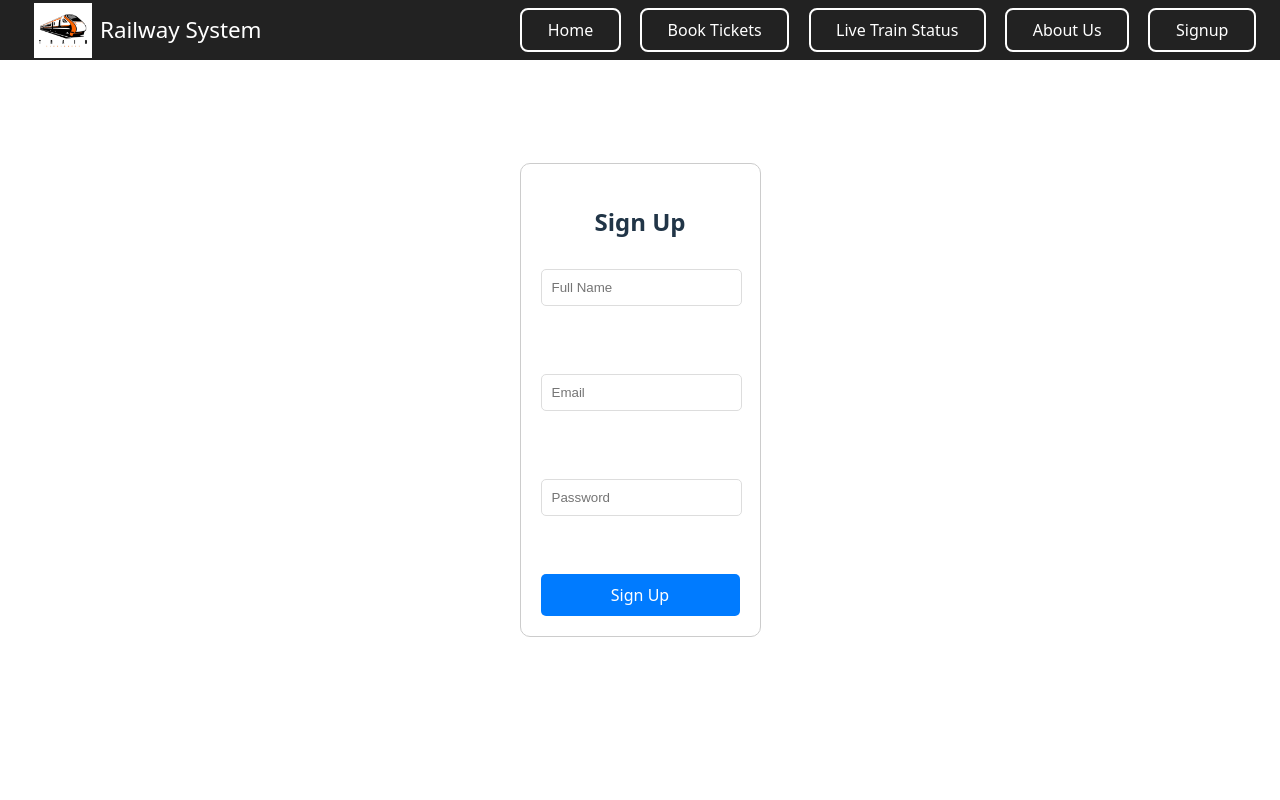
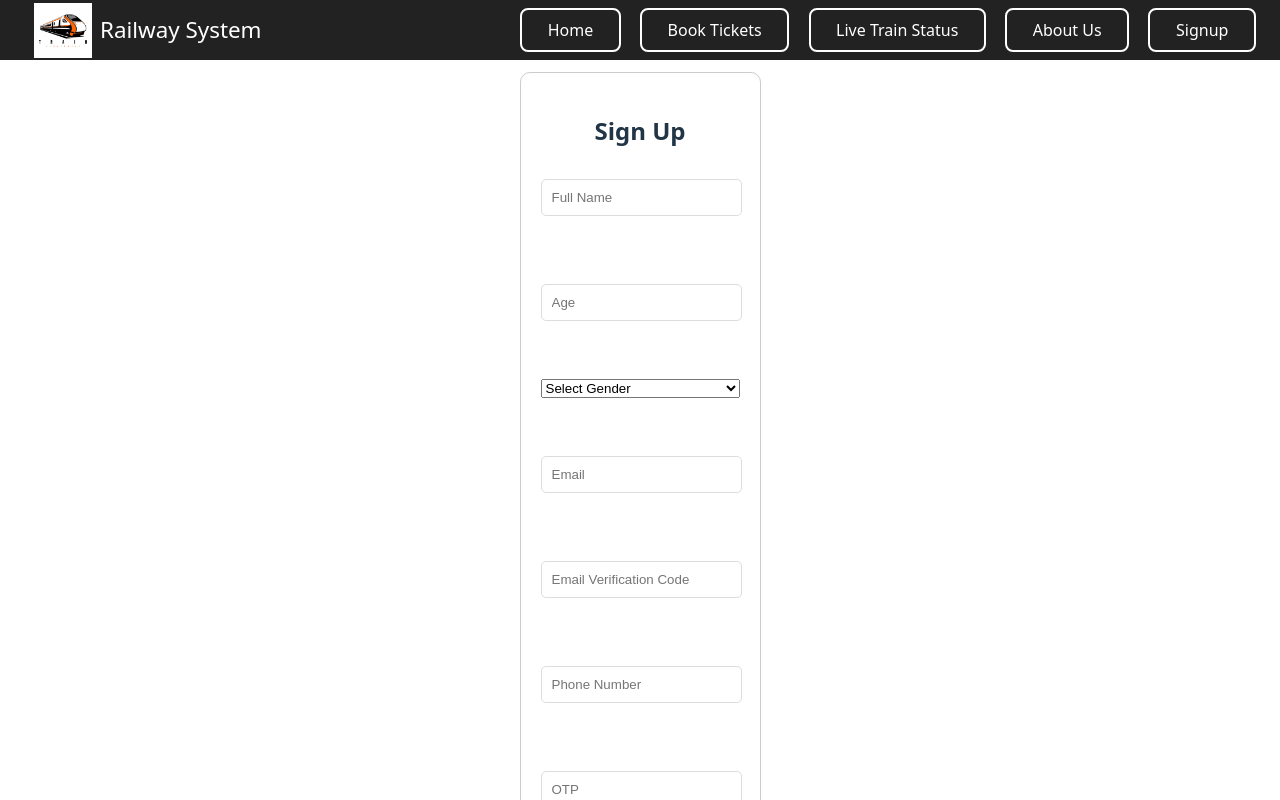
Before and after one commit to VIVEK3764/SmartRail-WebApp, a React (Vite) app in the folder frontend/: page /Signup in a window 1280 px wide. Shown: the top 800 px of the page. Built offline with nearby package versions, Linux system fonts and the light colour scheme.

Commit message:
improved signup page and will add verification later

```diff
--- a/frontend/src/App.jsx
+++ b/frontend/src/App.jsx
@@ -7,6 +7,7 @@ import NavBar from "./components/NavBar";
 import Trains from "./pages/DisplayTrain";
 
 import Signup from "./pages/Signup"
+
 
 function DisplayTrainWrapper() {
   const { state } = useLocation(); // Access state passed from navigate
--- a/frontend/src/pages/Signup.jsx
+++ b/frontend/src/pages/Signup.jsx
@@ -1,12 +1,18 @@
 import React, { useState } from "react";
-import axios from "axios";
-import "./Signup.css"; // optional for styling
+import "./Signup.css";
+import { useNavigate } from "react-router-dom";
 
 function Signup() {
     const [name, setName] = useState("");
+    const [age, setAge] = useState("");
+    const [gender, setGender] = useState("");
     const [email, setEmail] = useState("");
-    const [password, setPassword] = useState("");
+    const [emailCode, setEmailCode] = useState("");
+    const [phone, setPhone] = useState("");
+    const [otp, setOtp] = useState("");
     const [message, setMessage] = useState("");
+
+    const navigate = useNavigate();
 
     const handleSubmit = async (e) => {
         e.preventDefault();
@@ -16,14 +22,21 @@ function Signup() {
             const response = await fetch("http://localhost:5000/signup", {
                 method: "POST",
                 headers: { "Content-Type": "application/json" },
-                body: JSON.stringify({ name: name, email: email, password: password }),
+                body: JSON.stringify({ name, age, gender, email, emailCode, phone, otp }),
             });
+
             const data = await response.json();
+
+            if (response.ok) {
+                setMessage("Signup successful!");
+                // navigate("/nextpage"); // Uncomment if needed
+            } else {
+                setMessage(data.message || "Signup failed.");
+            }
         } catch (error) {
-            console.log(error);
-            setError('Failed to create account. Please try again.');
+            console.error(error);
+            setMessage("Failed to create account. Please try again.");
         }
-
     };
 
     return (
@@ -39,6 +52,27 @@ function Signup() {
                 />
 
                 <input
+                    type="number"
+                    placeholder="Age"
+                    required
+                    value={age}
+                    onChange={(e) => setAge(e.target.value)}
+                />
+
+                <select
+                    value={gender}
+                    onChange={(e) => setGender(e.target.value)}
+                    required
+                >
+                    <option value="">Select Gender</option>
+                    <option value="Female">Female</option>
+                    <option value="wanna be Male">wanna be male</option>
+                    <option value="gmail">gmail</option>
+                    <option value="born Male">born male</option>
+                    <option value="apache helicopter">apache helicopter</option>
+                </select>
+
+                <input
                     type="email"
                     placeholder="Email"
                     required
@@ -47,11 +81,27 @@ function Signup() {
                 />
 
                 <input
-                    type="password"
-                    placeholder="Password"
+                    type="text"
+                    placeholder="Email Verification Code"
                     required
-                    value={password}
-                    onChange={(e) => setPassword(e.target.value)}
+                    value={emailCode}
+                    onChange={(e) => setEmailCode(e.target.value)}
+                />
+
+                <input
+                    type="tel"
+                    placeholder="Phone Number"
+                    required
+                    value={phone}
+                    onChange={(e) => setPhone(e.target.value)}
+                />
+
+                <input
+                    type="text"
+                    placeholder="OTP"
+                    required
+                    value={otp}
+                    onChange={(e) => setOtp(e.target.value)}
                 />
 
                 <button type="submit">Sign Up</button>
```
